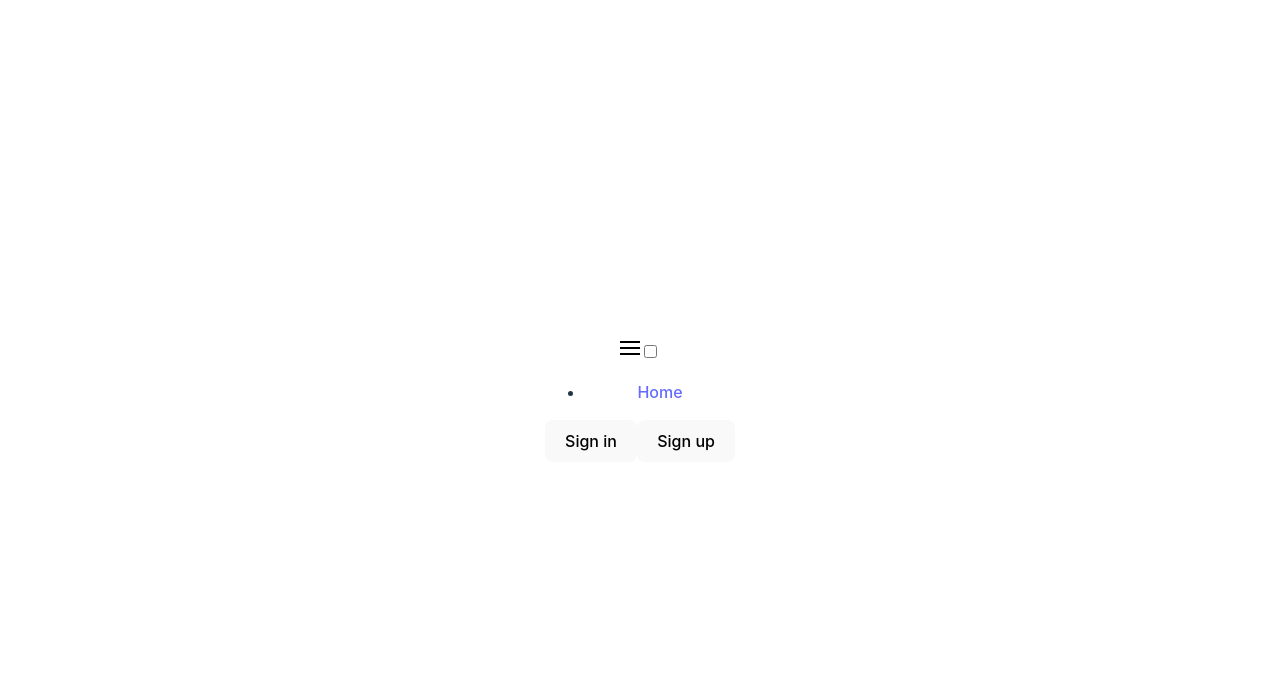
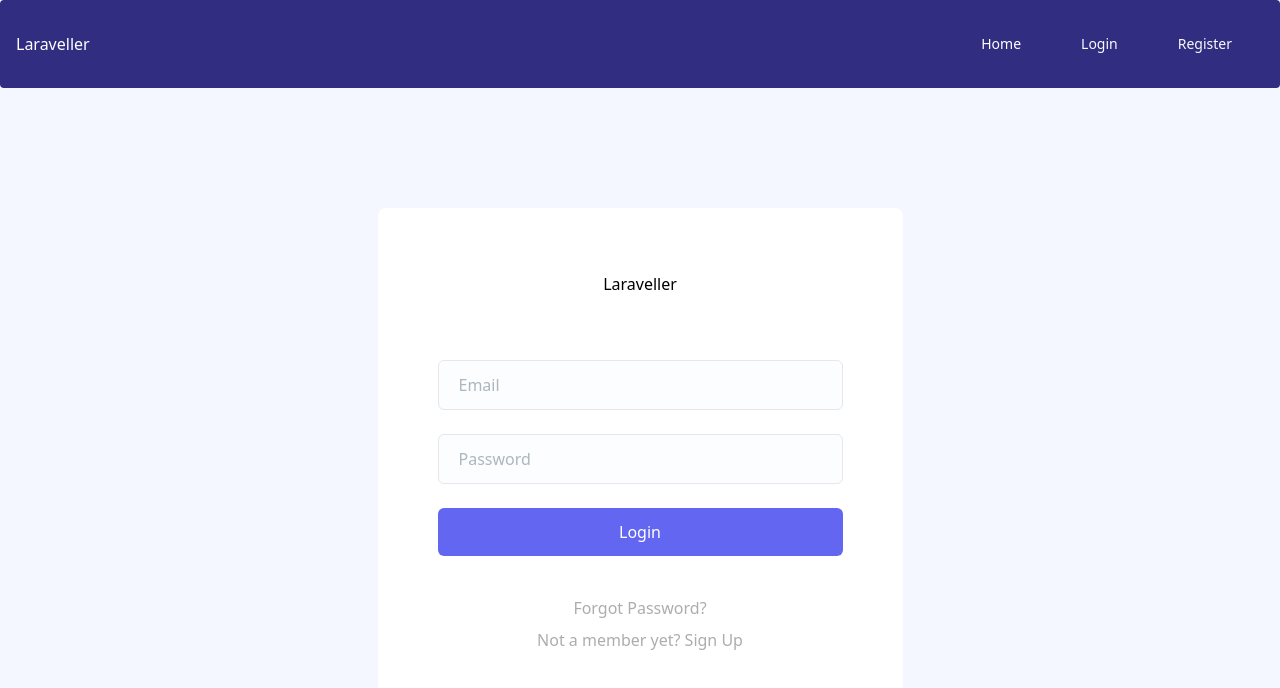
Before and after one commit to ratnesh-gupta/vue-breeze-api, a Vue app: page /login in a window 1280 px wide. Shown: the top 688 px of the page. Built offline with nearby package versions, Linux system fonts and the light colour scheme.

Commit message:
CSS & Pages updated

```diff
--- a/package.json
+++ b/package.json
@@ -16,6 +16,9 @@
   },
   "devDependencies": {
     "@vitejs/plugin-vue": "^4.0.0",
+    "autoprefixer": "^10.4.13",
+    "postcss": "^8.4.21",
+    "tailwindcss": "^3.2.7",
     "vite": "^4.1.0"
   }
 }
--- /dev/null
+++ b/postcss.config.cjs
@@ -0,0 +1,6 @@
+module.exports = {
+  plugins: {
+    tailwindcss: {},
+    autoprefixer: {},
+  },
+}
--- a/src/components/Login.vue
+++ b/src/components/Login.vue
@@ -1,13 +1,115 @@
-<template>
+<script setup>
+import { ref } from "vue";
 
-</template>
-
-<script>
-export default {
-  name: "Login"
-}
+const form = ref({
+  email: "",
+  password: "",
+});
 </script>
 
-<style scoped>
+<template>
+  <section class="bg-[#F4F7FF] py-20 lg:py-[120px]">
+    <div class="container mx-auto">
+      <div class="-mx-4 flex flex-wrap">
+        <div class="w-full px-4">
+          <div
+              class="
+              relative
+              mx-auto
+              max-w-[525px]
+              overflow-hidden
+              rounded-lg
+              bg-white
+              py-16
+              px-10
+              text-center
+              sm:px-12
+              md:px-[60px]
+            "
+          >
+            <div class="mb-10 text-center md:mb-16">Laraveller</div>
+            <form>
+              <div class="mb-6">
+                <input
+                    type="email"
+                    v-model="form.email"
+                    placeholder="Email"
+                    class="
+                    bordder-[#E9EDF4]
+                    w-full
+                    rounded-md
+                    border
+                    bg-[#FCFDFE]
+                    py-3
+                    px-5
+                    text-base text-body-color
+                    placeholder-[#ACB6BE]
+                    outline-none
+                    focus:border-primary
+                    focus-visible:shadow-none
+                  "
+                />
 
-</style>
+              </div>
+              <div class="mb-6">
+                <input
+                    type="password"
+                    v-model="form.password"
+                    placeholder="Password"
+                    class="
+                    bordder-[#E9EDF4]
+                    w-full
+                    rounded-md
+                    border
+                    bg-[#FCFDFE]
+                    py-3
+                    px-5
+                    text-base text-body-color
+                    placeholder-[#ACB6BE]
+                    outline-none
+                    focus:border-primary
+                    focus-visible:shadow-none
+                  "
+                />
+
+              </div>
+              <div class="mb-10">
+                <button
+                    type="submit"
+                    class="
+                    w-full
+                    px-4
+                    py-3
+                    bg-indigo-500
+                    hover:bg-indigo-700
+                    rounded-md
+                    text-white
+                  "
+                >
+                  Login
+                </button>
+              </div>
+            </form>
+            <router-link
+                :to="{name:'Forgot'}"
+                class="
+                mb-2
+                inline-block
+                text-base text-[#adadad]
+                hover:text-primary hover:underline
+              "
+            >
+              Forgot Password?
+            </router-link>
+            <p class="text-base text-[#adadad]">
+              Not a member yet?
+              <router-link to="/register" class="text-primary hover:underline">
+                Sign Up
+              </router-link>
+            </p>
+          </div>
+        </div>
+      </div>
+    </div>
+  </section>
+</template>
--- a/src/components/Nav.vue
+++ b/src/components/Nav.vue
@@ -1,32 +1,67 @@
 <script setup>
 
+</script>
 
-</script>
 <template>
-  <!-- component -->
-  <nav id="header" class="w-full z-30 top-10 py-1 bg-white shadow-lg border-b border-blue-400 mt-24">
-    <div class="w-full flex items-center justify-between mt-0 px-6 py-2">
-      <label for="menu-toggle" class="cursor-pointer md:hidden block">
-        <svg class="fill-current text-blue-600" xmlns="http://www.w3.org/2000/svg" width="20" height="20" viewBox="0 0 20 20">
-          <title>menu</title>
-          <path d="M0 3h20v2H0V3zm0 6h20v2H0V9zm0 6h20v2H0v-2z"></path>
+  <nav class="rounded bg-indigo-900 text-white px-2 py-2.5 sm:px-4">
+    <div class="container mx-auto flex flex-wrap items-center justify-between">
+      <a href="https://laraveller.com/" class="flex items-center">
+        Laraveller
+      </a>
+      <button
+          data-collapse-toggle="navbar-default"
+          type="button"
+          class="
+          ml-3
+          inline-flex
+          items-center
+          rounded-lg
+          p-2
+          text-sm text-gray-500
+          hover:bg-gray-100
+          focus:outline-none focus:ring-2 focus:ring-gray-200
+          dark:text-gray-400 dark:hover:bg-gray-700 dark:focus:ring-gray-600
+          md:hidden
+        "
+          aria-controls="navbar-default"
+          aria-expanded="false"
+      >
+        <span class="sr-only">Open main menu</span>
+        <svg
+            class="h-6 w-6"
+            aria-hidden="true"
+            fill="currentColor"
+            viewBox="0 0 20 20"
+            xmlns="http://www.w3.org/2000/svg"
+        >
+          <path
+              fill-rule="evenodd"
+              d="M3 5a1 1 0 011-1h12a1 1 0 110 2H4a1 1 0 01-1-1zM3 10a1 1 0 011-1h12a1 1 0 110 2H4a1 1 0 01-1-1zM3 15a1 1 0 011-1h12a1 1 0 110 2H4a1 1 0 01-1-1z"
+              clip-rule="evenodd"
+          ></path>
         </svg>
-      </label>
-      <input class="hidden" type="checkbox" id="menu-toggle">
-
-      <div class="hidden md:flex md:items-center md:w-auto w-full order-3 md:order-1" id="menu">
-        <nav>
-          <ul class="md:flex items-center justify-between text-base text-blue-600 pt-4 md:pt-0">
-            <li><a class="inline-block no-underline hover:text-black font-medium text-lg py-2 px-4 lg:-ml-2" href="#">Home</a></li>
-          </ul>
-        </nav>
-      </div>
-
-      <div class="order-2 md:order-3 flex flex-wrap items-center justify-end mr-0 md:mr-4" id="nav-content">
-        <div class="auth flex items-center w-full md:w-full">
-          <button class="bg-transparent text-gray-800  p-2 rounded border border-gray-300 mr-4 hover:bg-gray-100 hover:text-gray-700">Sign in</button>
-          <button class="bg-blue-600 text-gray-200  p-2 rounded  hover:bg-blue-500 hover:text-gray-100">Sign up</button>
-        </div>
+      </button>
+      <div class="hidden w-full md:block md:w-auto" id="navbar-default">
+        <ul class="mt-4 flex flex-col rounded-lg p-4 md:mt-0 md:flex-row md:space-x-8 md:text-sm md:font-medium">
+          <li>
+            <router-link
+                :to="{ name: 'Home' }"
+                class="block rounded py-2 pr-4 pl-3 text-white" aria-current="page">Home
+            </router-link>
+          </li>
+          <li>
+            <router-link
+                :to="{ name: 'Login' }"
+                class="block rounded   py-2  pr-4 pl-3  text-gray-50 hover:bg-gray-700">Login
+            </router-link>
+          </li>
+          <li>
+            <router-link
+                :to="{ name: 'Register' }"
+                class="block  rounded py-2 pr-4 pl-3 text-gray-50 hover:bg-gray-700 md:border-0">Register
+            </router-link>
+          </li>
+        </ul>
       </div>
     </div>
   </nav>
--- a/src/components/Register.vue
+++ b/src/components/Register.vue
@@ -0,0 +1,61 @@
+<script setup>
+import {ref} from "vue";
+
+
+const form = ref({
+  name: "",
+  email: "",
+  password: "",
+  password_confirmation: ""
+})
+</script>
+
+
+<template>
+  <!-- ====== Forms Section Start -->
+  <section class="bg-[#F4F7FF] py-20 lg:py-[120px]">
+    <div class="container mx-auto">
+      <div class="-mx-4 flex flex-wrap">
+        <div class="w-full px-4">
+          <div
+              class="relative mx-auto  max-w-[525px] overflow-hidden rounded-lg bg-white  py-16 px-10 text-center sm:px-12  md:px-[60px]">
+            <div class="mb-10 text-center md:mb-16">Laraveller</div>
+            <form @submit.prevent="authStore.handleRegister(form)">
+              <div class="mb-6">
+                <input type="text" placeholder="Name" v-model="form.name"
+                       class="border-[#E9EDF4]  w-full rounded-md border bg-[#FCFDFE] py-3 px-5 text-base text-body-color placeholder-[#ACB6BE] outline-none focus:border-primary focus-visible:shadow-none"/>
+              </div>
+              <div class="mb-6">
+                <input
+                    type="email"
+                    placeholder="Email"
+                    v-model="form.email"
+                    class="border-[#E9EDF4]  w-full rounded-md border bg-[#FCFDFE] py-3 px-5 text-base text-body-color placeholder-[#ACB6BE] outline-none focus:border-primary focus-visible:shadow-none"/>
+              </div>
+              <div class="mb-6">
+                <input
+                    type="password"
+                    placeholder="Password"
+                    v-model="form.password"
+                    class="border-[#E9EDF4]  w-full rounded-md border bg-[#FCFDFE] py-3 px-5 text-base text-body-color placeholder-[#ACB6BE] outline-none focus:border-primary focus-visible:shadow-none"/>
+              </div>
+              <div class="mb-6">
+                <input
+                    type="password" placeholder="Password Confirmation" v-model="form.password_confirmation"
+                    class="border-[#E9EDF4]  w-full rounded-md border bg-[#FCFDFE] py-3 px-5 text-base text-body-color placeholder-[#ACB6BE] outline-none focus:border-primary focus-visible:shadow-none"/>
+              </div>
+              <div class="mb-10">
+                <button type="submit" class="w-full px-4 py-3 bg-indigo-500 hover:bg-indigo-700 rounded-md text-white">
+                  Register
+                </button>
+              </div>
+            </form>
+            <p class="text-base text-[#adadad]">
+              <router-link :to="{ name: 'Login' }" class="text-primary hover:underline">Sign In</router-link>
+            </p>
+          </div>
+        </div>
+      </div>
+    </div>
+  </section>
+</template>
--- a/src/router/index.js
+++ b/src/router/index.js
@@ -3,9 +3,26 @@ import {createRouter, createWebHistory} from "vue-router";
 import Home from "../components/Home.vue";
 
 const routes = [
-    {path: '/', component: Home},
-    {path: '/login', component: ()=> import("../components/Login.vue")},
-    {path: '/register', component: ()=> import("../components/Register.vue")},
+    {
+        path: '/',
+        name: "Home",
+        component: Home
+    },
+    {
+        path: '/login',
+        name: "Login",
+        component: () => import("../components/Login.vue")
+    },
+    {
+        path: '/register',
+        name: "Register",
+        component: () => import("../components/Register.vue")
+    },
+    {
+        path: '/forgot-password',
+        name: "Forgot",
+        component: () => import("../components/Register.vue")
+    },
 ];
 
 const router = createRouter({
--- a/src/style.css
+++ b/src/style.css
@@ -1,89 +1,3 @@
-:root {
-  font-family: Inter, system-ui, Avenir, Helvetica, Arial, sans-serif;
-  line-height: 1.5;
-  font-weight: 400;
-
-  color-scheme: light dark;
-  color: rgba(255, 255, 255, 0.87);
-  background-color: #242424;
-
-  font-synthesis: none;
-  text-rendering: optimizeLegibility;
-  -webkit-font-smoothing: antialiased;
-  -moz-osx-font-smoothing: grayscale;
-  -webkit-text-size-adjust: 100%;
-}
-
-a {
-  font-weight: 500;
-  color: #646cff;
-  text-decoration: inherit;
-}
-a:hover {
-  color: #535bf2;
-}
-
-a {
-  font-weight: 500;
-  color: #646cff;
-  text-decoration: inherit;
-}
-a:hover {
-  color: #535bf2;
-}
-
-body {
-  margin: 0;
-  display: flex;
-  place-items: center;
-  min-width: 320px;
-  min-height: 100vh;
-}
-
-h1 {
-  font-size: 3.2em;
-  line-height: 1.1;
-}
-
-button {
-  border-radius: 8px;
-  border: 1px solid transparent;
-  padding: 0.6em 1.2em;
-  font-size: 1em;
-  font-weight: 500;
-  font-family: inherit;
-  background-color: #1a1a1a;
-  cursor: pointer;
-  transition: border-color 0.25s;
-}
-button:hover {
-  border-color: #646cff;
-}
-button:focus,
-button:focus-visible {
-  outline: 4px auto -webkit-focus-ring-color;
-}
-
-.card {
-  padding: 2em;
-}
-
-#app {
-  max-width: 1280px;
-  margin: 0 auto;
-  padding: 2rem;
-  text-align: center;
-}
-
-@media (prefers-color-scheme: light) {
-  :root {
-    color: #213547;
-    background-color: #ffffff;
-  }
-  a:hover {
-    color: #747bff;
-  }
-  button {
-    background-color: #f9f9f9;
-  }
-}
+@tailwind base;
+@tailwind components;
+@tailwind utilities;
--- /dev/null
+++ b/tailwind.config.cjs
@@ -0,0 +1,11 @@
+/** @type {import('tailwindcss').Config} */
+module.exports = {
+    content: [
+        "./index.html",
+        "./src/**/*.{vue,js,ts,jsx,tsx}",
+    ],
+    theme: {
+        extend: {},
+    },
+    plugins: [],
+}
--- a/vite.config.js
+++ b/vite.config.js
@@ -3,7 +3,9 @@ import vue from '@vitejs/plugin-vue'
 
 // https://vitejs.dev/config/
 export default defineConfig({
-    plugins: [vue()],
+    plugins: [
+        vue()
+    ],
     server: {
         port: 3000
     }
```
Also changed, not shown: 1 other file (tests, documents, lock files or other folders).
